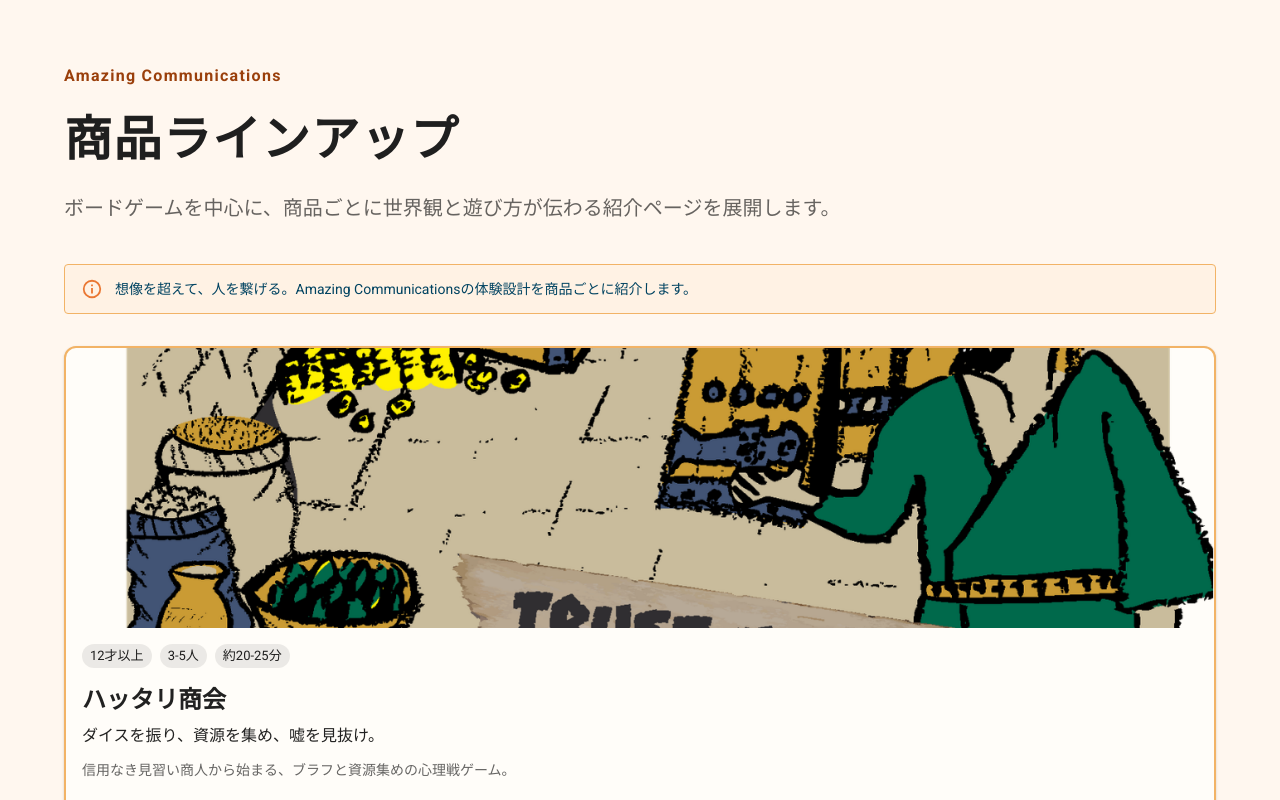
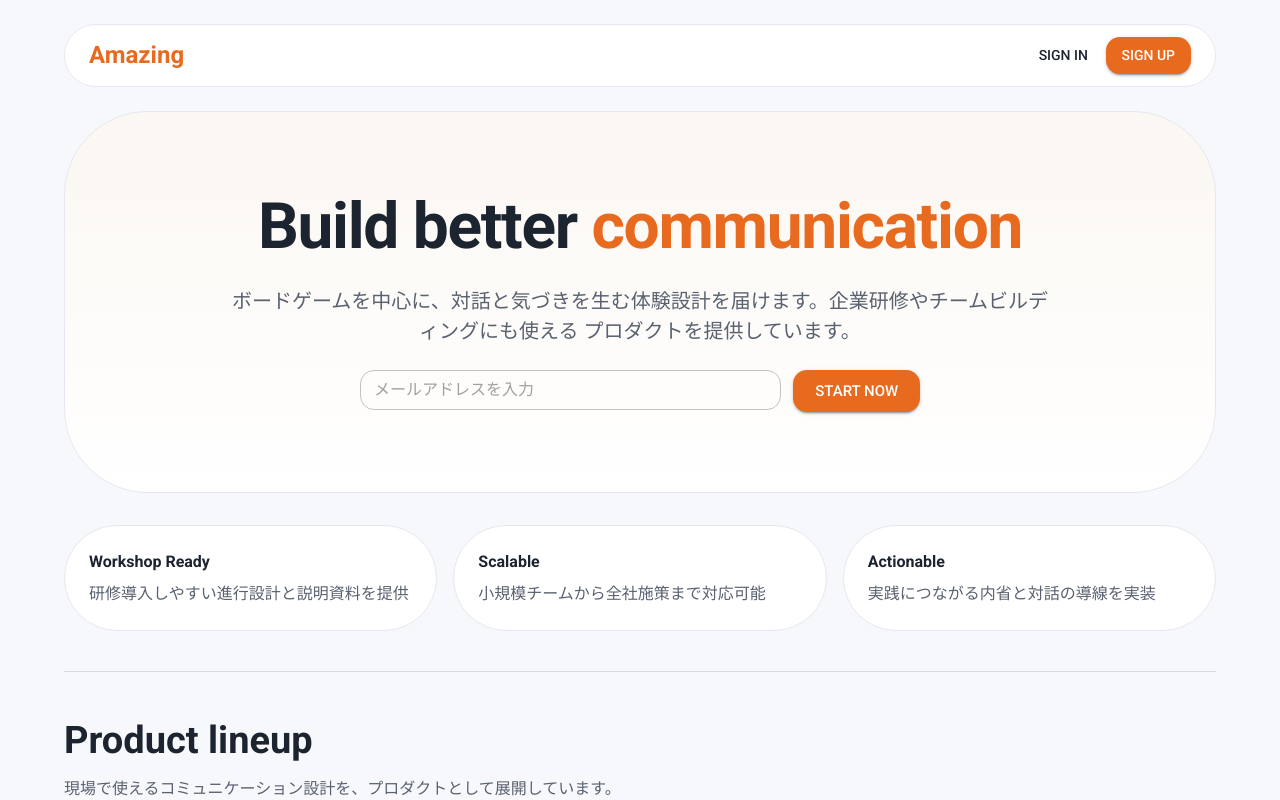
Before and after one commit to AandCorg/AmazingCommunicationsLP, a Next.js app: page / in a window 1280 px wide. Shown: the top 800 px of the page. Built offline with nearby package versions, Linux system fonts and the light colour scheme; what @mui/material-nextjs would draw is missing.

Commit message:
Refresh LP with MUI marketing-style light orange theme

```diff
--- a/src/app/page.tsx
+++ b/src/app/page.tsx
@@ -1,6 +1,5 @@
 import Image from "next/image";
 import {
-  Alert,
   Box,
   Button,
   Card,
@@ -9,7 +8,10 @@ import {
   CardMedia,
   Chip,
   Container,
+  Divider,
+  Paper,
   Stack,
+  TextField,
   Typography,
 } from "@mui/material";
 import { products } from "@/data/products";
@@ -17,49 +19,116 @@ import { products } from "@/data/products";
 export default function HomePage() {
   const basePath = process.env.NEXT_PUBLIC_BASE_PATH || "";
   const brandColors = {
-    pageBackground: "#fff7ef",
-    cardBackground: "#fffdf9",
-    cardBorder: "#f2b366",
     primary: "#e86a1f",
-    accent: "#9a3f0b",
+    primaryDark: "#bf4f11",
+    pageBg: "#f7f8fb",
+    heroBg: "#fbf7f2",
+    cardBg: "#ffffff",
+    border: "#e7e8ef",
+    textMain: "#1c2430",
+    textSub: "#5a6270",
   };
 
   return (
-    <Box sx={{ backgroundColor: brandColors.pageBackground, minHeight: "100vh", py: 8 }}>
-      <Container maxWidth="lg">
-        <Stack spacing={2} sx={{ mb: 5 }}>
-          <Typography
-            component="p"
-            sx={{ color: brandColors.accent, fontWeight: 700, letterSpacing: "0.08em" }}
+    <Box sx={{ backgroundColor: brandColors.pageBg, minHeight: "100vh", pb: 10 }}>
+      <Container maxWidth="lg" sx={{ pt: 3 }}>
+        <Paper
+          elevation={0}
+          sx={{
+            px: { xs: 2, md: 3 },
+            py: 1.5,
+            borderRadius: 999,
+            border: `1px solid ${brandColors.border}`,
+            backgroundColor: "#ffffffee",
+            backdropFilter: "blur(8px)",
+          }}
         >
-            Amazing Communications
+          <Stack direction="row" alignItems="center" justifyContent="space-between" spacing={2}>
+            <Typography fontSize={24} fontWeight={800} sx={{ color: brandColors.primary }}>
+              Amazing
             </Typography>
+            <Stack direction="row" spacing={1.2}>
+              <Button variant="text" sx={{ color: brandColors.textMain }}>
+                Sign in
+              </Button>
+              <Button variant="contained">Sign up</Button>
+            </Stack>
+          </Stack>
+        </Paper>
+
+        <Paper
+          elevation={0}
+          sx={{
+            mt: 3,
+            px: { xs: 3, md: 7 },
+            py: { xs: 7, md: 10 },
+            borderRadius: 6,
+            border: `1px solid ${brandColors.border}`,
+            background: `linear-gradient(180deg, ${brandColors.heroBg} 0%, #ffffff 100%)`,
+          }}
+        >
+          <Stack spacing={3} alignItems="center" textAlign="center">
             <Typography
               component="h1"
               sx={{
-              fontSize: { xs: "2rem", md: "3rem" },
-              fontWeight: 700,
-              letterSpacing: "0.03em",
-              color: "#1f1f1f",
+                fontSize: { xs: "2.3rem", md: "4rem" },
+                lineHeight: 1.1,
+                letterSpacing: "-0.02em",
+                color: brandColors.textMain,
+                fontWeight: 800,
               }}
             >
-            商品ラインアップ
+              Build better{" "}
+              <Box component="span" sx={{ color: brandColors.primary }}>
+                communication
+              </Box>
             </Typography>
-          <Typography variant="h6" color="text.secondary">
-            ボードゲームを中心に、商品ごとに世界観と遊び方が伝わる紹介ページを展開します。
+            <Typography sx={{ maxWidth: 820, color: brandColors.textSub, fontSize: { xs: 16, md: 20 } }}>
+              ボードゲームを中心に、対話と気づきを生む体験設計を届けます。企業研修やチームビルディングにも使える
+              プロダクトを提供しています。
+            </Typography>
+            <Stack direction={{ xs: "column", sm: "row" }} spacing={1.5} sx={{ width: "100%", maxWidth: 560 }}>
+              <TextField fullWidth size="small" placeholder="メールアドレスを入力" />
+              <Button variant="contained" size="large" sx={{ px: 4, whiteSpace: "nowrap" }}>
+                Start now
+              </Button>
+            </Stack>
+          </Stack>
+        </Paper>
+
+        <Stack direction={{ xs: "column", md: "row" }} spacing={2} sx={{ mt: 4 }}>
+          {[
+            { title: "Workshop Ready", desc: "研修導入しやすい進行設計と説明資料を提供" },
+            { title: "Scalable", desc: "小規模チームから全社施策まで対応可能" },
+            { title: "Actionable", desc: "実践につながる内省と対話の導線を実装" },
+          ].map((item) => (
+            <Paper
+              key={item.title}
+              elevation={0}
+              sx={{
+                flex: 1,
+                p: 3,
+                borderRadius: 4,
+                border: `1px solid ${brandColors.border}`,
+                backgroundColor: "#fff",
+              }}
+            >
+              <Typography sx={{ fontWeight: 700, mb: 1, color: brandColors.textMain }}>{item.title}</Typography>
+              <Typography sx={{ color: brandColors.textSub }}>{item.desc}</Typography>
+            </Paper>
+          ))}
+        </Stack>
+
+        <Divider sx={{ my: 5 }} />
+
+        <Stack spacing={1} sx={{ mb: 3 }}>
+          <Typography component="h2" sx={{ fontSize: { xs: 28, md: 38 }, fontWeight: 800, color: brandColors.textMain }}>
+            Product lineup
+          </Typography>
+          <Typography sx={{ color: brandColors.textSub }}>
+            現場で使えるコミュニケーション設計を、プロダクトとして展開しています。
           </Typography>
         </Stack>
-        <Alert
-          severity="info"
-          sx={{
-            mb: 4,
-            border: `1px solid ${brandColors.cardBorder}`,
-            backgroundColor: "#fff2e4",
-            "& .MuiAlert-icon": { color: brandColors.primary },
-          }}
-        >
-          想像を超えて、人を繋げる。Amazing Communicationsの体験設計を商品ごとに紹介します。
-        </Alert>
 
         <Stack direction={{ xs: "column", md: "row" }} spacing={3}>
           {products.map((product) => (
@@ -67,46 +136,47 @@ export default function HomePage() {
               key={product.slug}
               sx={{
                 flex: 1,
-                borderRadius: 3,
-                border: `2px solid ${brandColors.cardBorder}`,
-                backgroundColor: brandColors.cardBackground,
+                borderRadius: 4,
+                border: `1px solid ${brandColors.border}`,
+                backgroundColor: brandColors.cardBg,
+                boxShadow: "0 8px 30px rgba(20, 30, 60, 0.05)",
               }}
             >
               <CardMedia sx={{ position: "relative", height: 280 }}>
                 <Image
                   src={`${basePath}${product.images.keyVisual}`}
-                  alt={`${product.name} キービジュアル`}
+                  alt={`${product.name} key visual`}
                   fill
                   sizes="(max-width: 900px) 100vw, 50vw"
                   style={{ objectFit: "cover" }}
                 />
               </CardMedia>
-              <CardContent>
-                <Stack direction="row" spacing={1} sx={{ mb: 2 }}>
+              <CardContent sx={{ p: 3 }}>
+                <Stack direction="row" spacing={1} sx={{ mb: 1.8 }} flexWrap="wrap" useFlexGap>
                   <Chip label={product.age} size="small" />
                   <Chip label={product.players} size="small" />
                   <Chip label={product.playTime} size="small" />
                 </Stack>
-                <Typography variant="h5" sx={{ mb: 1, fontWeight: 700 }}>
+                <Typography variant="h5" sx={{ mb: 1, fontWeight: 800, color: brandColors.textMain }}>
                   {product.name}
                 </Typography>
-                <Typography variant="body1" sx={{ mb: 1.5 }}>
+                <Typography variant="body1" sx={{ mb: 1.2 }}>
                   {product.tagline}
                 </Typography>
-                <Typography variant="body2" color="text.secondary">
+                <Typography variant="body2" sx={{ color: brandColors.textSub }}>
                   {product.summary}
                 </Typography>
               </CardContent>
-              <CardActions sx={{ px: 2, pb: 2 }}>
+              <CardActions sx={{ px: 3, pb: 3 }}>
                 <Button
                   href={`${basePath}/products/${product.slug}/`}
                   variant="contained"
                   sx={{
                     backgroundColor: brandColors.primary,
-                    "&:hover": { backgroundColor: "#d35e18" },
+                    "&:hover": { backgroundColor: brandColors.primaryDark },
                   }}
                 >
-                  商品ページを見る
+                  詳細を見る
                 </Button>
               </CardActions>
             </Card>
--- a/src/theme.ts
+++ b/src/theme.ts
@@ -1,11 +1,31 @@
 // src/theme.ts
 'use client';
-import{createTheme}from'@mui/material/styles';
 
-// 例としてフォントをカスタマイズ（GoogleFontsのRobotoを利用）
+import { createTheme } from '@mui/material/styles';
+
+// Brand-first theme tuned for a bright corporate landing page.
 const theme = createTheme({
-  typography:{
-    fontFamily:'var(--font-roboto)',
+  palette: {
+    mode: 'light',
+    primary: {
+      main: '#e86a1f',
+      light: '#f1995f',
+      dark: '#bf4f11',
+      contrastText: '#ffffff',
+    },
+    secondary: {
+      main: '#2b5fb4',
+    },
+    background: {
+      default: '#f7f8fb',
+      paper: '#ffffff',
+    },
+  },
+  shape: {
+    borderRadius: 14,
+  },
+  typography: {
+    fontFamily: 'var(--font-roboto)',
   },
 });
 
```
Lines whose indentation alone changed are shown as unchanged.
